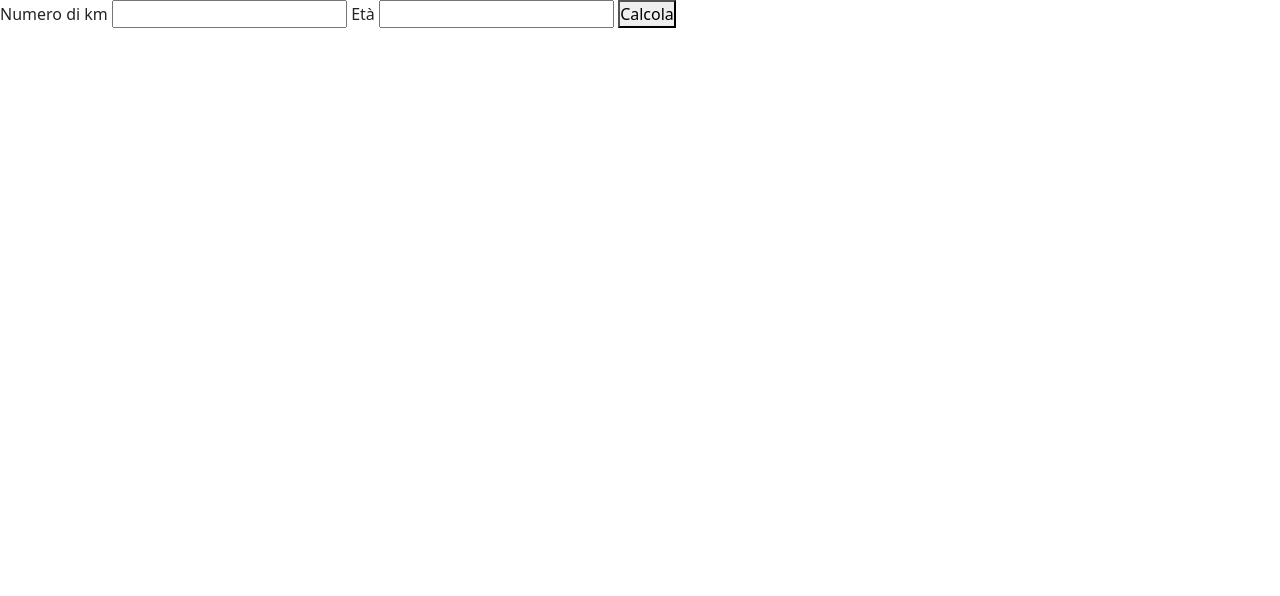
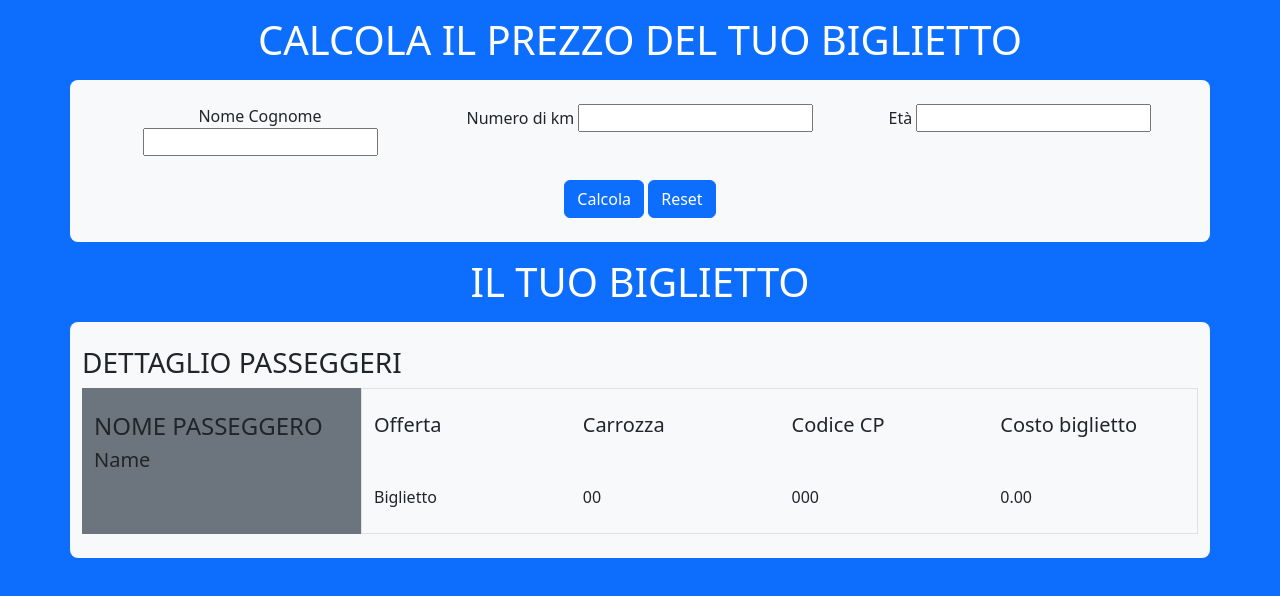
Before and after one commit to AlexBosio95/js-biglietto-treno-form, a plain HTML site: page index.html in a window 1280 px wide. Drawn offline with nearby package versions, Linux system fonts and the light colour scheme.

Commit message:
Biglietto stilizzato

```diff
--- a/index.html
+++ b/index.html
@@ -13,7 +13,7 @@
     <!-- Import font Awersome -->
     <link rel="stylesheet" href="https://cdnjs.cloudflare.com/ajax/libs/font-awesome/6.1.1/css/all.min.css"
         integrity="sha512-KfkfwYDsLkIlwQp6LFnl8zNdLGxu9YAA1QvwINks4PhcElQSvqcyVLLD9aMhXd13uQjoXtEKNosOWaZqXgel0g=="
-        crossorigin="anonymous" referrerpolicy="no-referrer"/>
+        crossorigin="anonymous" referrerpolicy="no-referrer" />
 
     <!-- My Style CSS -->
     <link rel="stylesheet" href="./css/style.css">
@@ -22,16 +22,93 @@
 
 </head>
 
-<body>
+<body class="bg-primary">
 
-    <main>
-        <label for="text">Numero di km</label>
-        <input type="text" id="km-user" value="">
+    <header class="container text-white text-center">
+        <h1 class="my-3">CALCOLA IL PREZZO DEL TUO BIGLIETTO</h1>
+    </header>
 
-        <label for="text">Età</label>
-        <input type="text" id="age-user" value="">
+    <main class="container">
+        <div class="row">
+            <div class="col-12 bg-light rounded-3 py-4 text-center">
+                <div class="row row-cols-3">
 
-        <button id="calc-button">Calcola</button>
+                    <div class="col">
+                        <label for="text">Nome Cognome</label>
+                        <input type="text" id="name-user" value="">
+                    </div>
+
+                    <div class="col">
+                        <label for="text">Numero di km</label>
+                        <input type="text" id="km-user" value="">
+                    </div>
+
+                    <div class="col">
+                        <label for="text">Età</label>
+                        <input type="text" id="age-user" value="">
+                    </div>
+
+                </div>
+
+                <div class="mt-4">
+                    <button class="btn btn-primary" id="calc-button">Calcola</button>
+                    <button class="btn btn-primary" id="reset-button">Reset</button>
+                </div>
+
+
+            </div>
+        </div>
+        <div class="text-white text-center">
+            <h1 class="my-3">IL TUO BIGLIETTO</h1>
+        </div>
+
+        <div class="row">
+            <div class="bg-light rounded-3 py-4">
+
+                <div class="col-12 ">
+                    <h3>DETTAGLIO PASSEGGERI</h3>
+                </div>
+
+                <div class="container">
+                    <div class="row">
+                        <div class="col-3 bg-secondary py-4">
+                            <h4>NOME PASSEGGERO</h4>
+                            <h5 id="name-t-user">Name</h5>
+
+                        </div>
+
+                        <div class="col-9 border">
+                            <div class="row row-cols-4 py-4">
+                                <div class="col">
+                                    <h5>Offerta</h5>
+                                    <span class="d-block mt-5" id="dicount">Biglietto</span>
+                                </div>
+
+                                <div class="col">
+                                    <h5>Carrozza</h5>
+                                    <span class="d-block mt-5" id="crz-numer">00</span>
+                                </div>
+
+                                <div class="col">
+                                    <h5>Codice CP</h5>
+                                    <span class="d-block mt-5" id="cp-code">000</span>
+                                </div>
+
+                                <div class="col">
+                                    <h5>Costo biglietto</h5>
+                                    <span class="d-block mt-5" id="price-user">0.00</span>
+                                </div>
+
+                            </div>
+                        </div>
+                    </div>
+                </div>
+
+
+
+            </div>
+        </div>
+
     </main>
 
 
--- a/js/main.js
+++ b/js/main.js
@@ -9,6 +9,7 @@
 
 const kmUser = document.querySelector('#km-user');
 const ageUser = document.querySelector('#age-user');
+const nameUser = document.querySelector('#name-user');
 const btnCalc = document.querySelector('#calc-button');
 
 
@@ -20,19 +21,30 @@ btnCalc.addEventListener('click', function() {
 
         if (ageUser.value <= 18) {
             console.log((result - (((kmUser.value * 0.26) / 100) * 20)).toFixed(2) + (" €"));
+            document.getElementById("price-user").innerHTML = ((result - (((kmUser.value * 0.26) / 100) * 20)).toFixed(2) + (" €"));
         }
 
         else if (ageUser.value >= 65) {
             console.log((result - (((kmUser.value * 0.26) / 100) * 40)).toFixed(2) + (" €"));
+            document.getElementById("price-user").innerHTML = ((result - (((kmUser.value * 0.26) / 100) * 40)).toFixed(2) + (" €"));
+
         }
 
         else{
             console.log((kmUser.value * 0.26).toFixed(2) + (" €"));
+            document.getElementById('name-t-user').innerHTML = (nameUser.value)
+            document.getElementById("price-user").innerHTML = ((kmUser.value * 0.26).toFixed(2) + (" €"));
+            document.getElementById("crz-numer").innerHTML = Math.floor((Math.random() * 10) + 1);
+            document.getElementById("cp-code").innerHTML = Math.floor((Math.random() * 1000) + 1);
+            document.getElementById('dicount').innerHTML += " Standard"
+
         }
     }
 
     else{
         alert('Valore inserito mancante o non accettato');
+        kmUser.value = "";
+        ageUser.value = "";
     }
 
 })
```
Also changed, not shown: css/style.css (line endings or trailing spaces).
